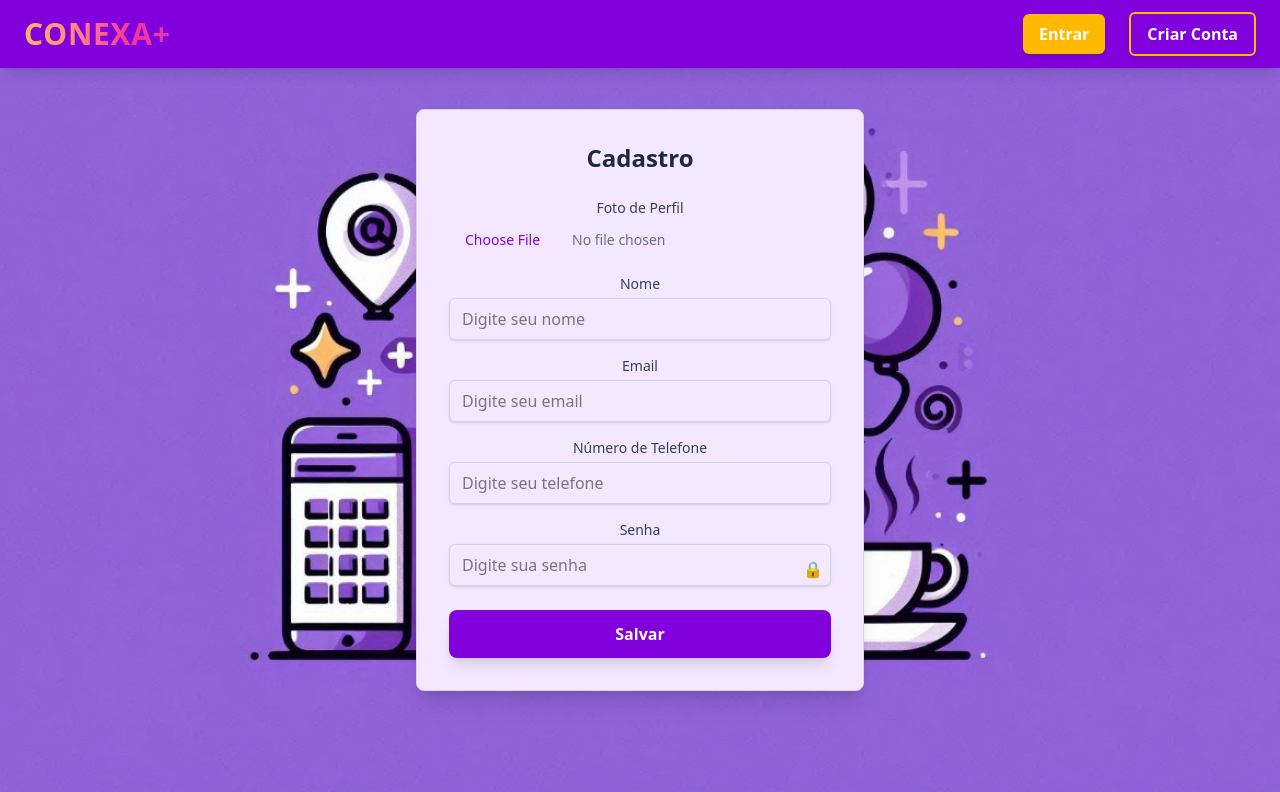
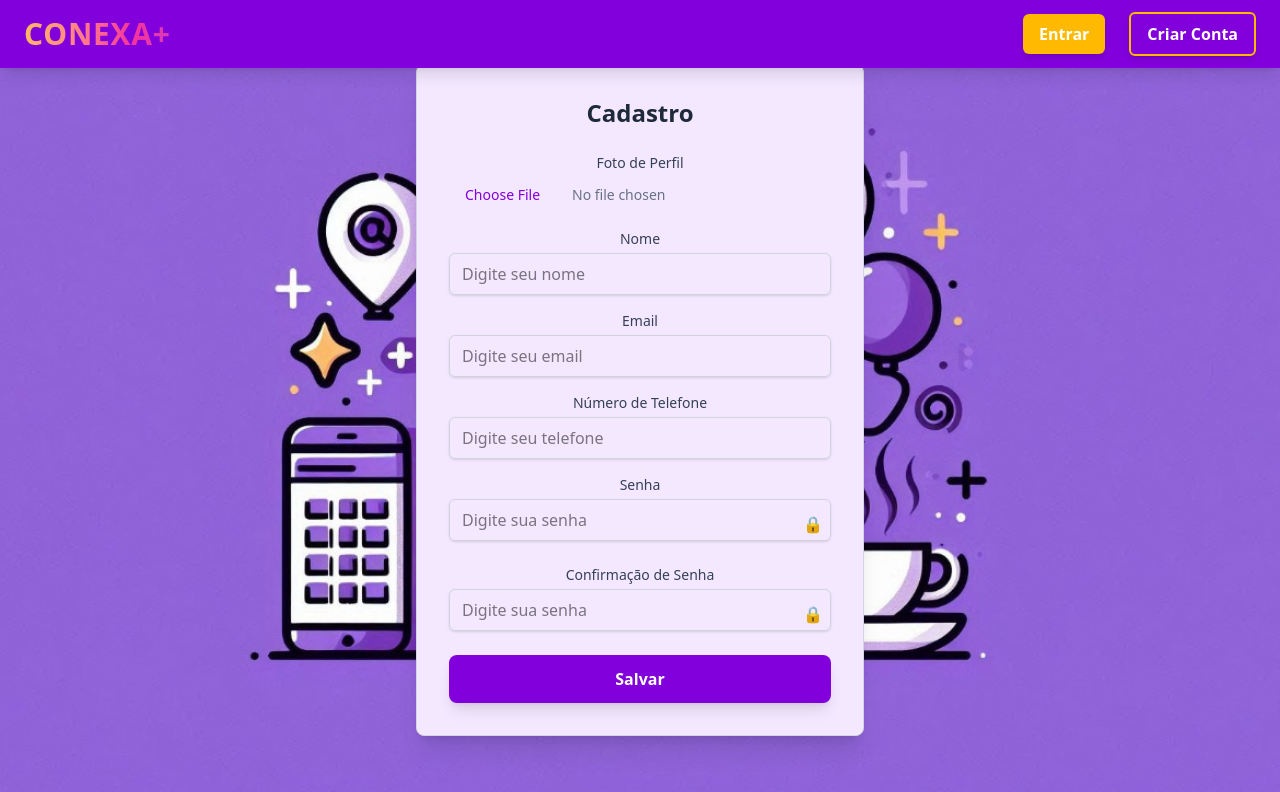
Before and after one commit to mathfraiz/Conexa, a React (Vite) app in the folder frontendReact/: page /cadastro in a window 1280 px wide. Shown: the top 792 px of the page. Built offline with nearby package versions, Linux system fonts and the light colour scheme.

Commit message:
Confirmação de Senha

```diff
--- a/frontendReact/src/paginas/Adm/adm.tsx
+++ b/frontendReact/src/paginas/Adm/adm.tsx
@@ -94,7 +94,7 @@ const Adm = () => {
 
   return (
     <div className="p-6 bg-gradient-to-br from-purple-100 to-white min-h-screen">
-      <Navbar isLogado={true} />
+      <Navbar/>
       <div className="max-w-6xl mx-auto bg-white rounded-3xl shadow-2xl p-8">
         <div className="flex justify-between items-center mb-6">
           <h2 className="text-3xl font-extrabold text-purple-700">Gerenciar Usuários</h2>
--- a/frontendReact/src/paginas/PaginaInicialLogin/PaginaInicialLogin.tsx
+++ b/frontendReact/src/paginas/PaginaInicialLogin/PaginaInicialLogin.tsx
@@ -95,7 +95,7 @@ const PaginaInicialLogin = () => {
     <div className="flex flex-col h-screen bg-[url(./logo.jpg)] text-white bg-cover bg-center bg-no-repeat">
       {/* Navbar fixa no topo */}
       <div className="flex-shrink-0">
-        <Navbar isLogado={true} />
+        <Navbar/>
       </div>
 
       {/* Container com aside fixo e main scrollável */}
--- a/frontendReact/src/paginas/cadastro/cadastro.tsx
+++ b/frontendReact/src/paginas/cadastro/cadastro.tsx
@@ -12,6 +12,7 @@ const Cadastro: React.FC = () => {
   const [email, setEmail] = useState("");
   const [telefone, setTelefone] = useState("");
   const [senha, setSenha] = useState("");
+  const [confirmacaosenha, setConfirmacaosenha] = useState("");
   const [imagemPreview, setImagemPreview] = useState<File | null>(null);
   // const [cep, setCep] = useState("");
   // const [endereco, setEndereco] = useState("");
@@ -23,6 +24,9 @@ const Cadastro: React.FC = () => {
   const [emailErro, setEmailErro] = useState("");
   const [senhaErro, setSenhaErro] = useState("");
   const [telefoneErro, setTelefoneErro] = useState("");
+  const [confirmacaosenhaErro, setConfirmacaosenhaErro] = useState("");
+  const [mostrarSenhaConf, setMostrarSenhaConf] = useState(false);
+
 
   // UI states
   const [mostrarRequisitosSenha, setMostrarRequisitosSenha] = useState(false);
@@ -182,6 +186,13 @@ const Cadastro: React.FC = () => {
       validarSenha(value) ? "" : "A senha não atende aos requisitos."
     );
   };
+  const handleConfirmacaosenhaChange = (e: React.ChangeEvent<HTMLInputElement>) => {
+    const value = e.target.value;
+    setConfirmacaosenha(value);
+    setConfirmacaosenhaErro(
+      validarSenha(value) ? "" : "A senha não atende aos requisitos."
+    );
+  };
 
   const handleKeyDown = (e: KeyboardEvent<HTMLInputElement>) => {
     if (!mostrarSugestoes || sugestoesEmail.length === 0) return;
@@ -267,6 +278,7 @@ const Cadastro: React.FC = () => {
     form.set("telefone", telefone);
     form.set("email", email);
     form.set("senha", senha);
+    form.set("confirmacaodesenha", confirmacaosenha)
     form.set("tipo", "usuario");
     const telefoneLimpo = telefone.replace(/\D/g, ""); // Resultado: "41999991234"
     form.set("telefone", telefoneLimpo);
@@ -300,7 +312,7 @@ const Cadastro: React.FC = () => {
         className="min-h-screen flex items-center justify-center bg-cover bg-center bg-no-repeat "
         style={{ backgroundImage: "url('/logo2.jpg')" }}
       >
-        <Navbar isLogado={false} />
+        <Navbar/>
         <div className="w-full max-w-md p-8 bg-purple-100 rounded-lg shadow-xl border border-gray-300">
           <div className="w-full max-w">
             <h2 className="text-2xl font-bold mb-6 text-gray-800">Cadastro</h2>
@@ -526,6 +538,31 @@ const Cadastro: React.FC = () => {
                   </div>
                 )}
               </div>
+              {/*Confirmação de Senha */}
+              <div className="mb-6 relative">
+                <label className="block text-sm font-medium text-gray-700">
+                  Confirmação de Senha
+                </label>
+                <div className="relative">
+                  <input
+                    type={mostrarSenhaConf ? "text" : "password"}
+                    placeholder="Digite sua senha"
+                    value={confirmacaosenha}
+                    onChange={handleConfirmacaosenhaChange}
+                   className={`mt-1 block w-full px-3 py-2 border ${
+                      confirmacaosenhaErro ? "border-red-500" : "border-gray-300"
+                    } rounded-md shadow-sm focus:ring-2 focus:ring-purple-500`}
+                    required
+                  />
+                   <button
+                    type="button"
+                    onClick={()=>(setMostrarSenhaConf(!mostrarSenhaConf))}
+                    className="absolute inset-y-0 right-2 top-2 flex items-center text-gray-500 hover:text-gray-700"
+                  >
+                    {mostrarSenhaConf ? "🔓" : "🔒"}
+                  </button>
+                </div>
+              </div>
 
               {/* Botão de Salvar */}
               <button
--- a/frontendReact/src/paginas/cadastroEvento/cadastroEvento.tsx
+++ b/frontendReact/src/paginas/cadastroEvento/cadastroEvento.tsx
@@ -147,7 +147,7 @@ const CriarEvento = () => {
   return (
     <div className="flex flex-col min-h-screen">
       <div className="h-16">
-        <Navbar isLogado={true} />
+        <Navbar/>
       </div>
 
       <div className="bg-[url(./logo.jpg)] min-h-screen flex items-center justify-center bg-gradient-to-br from-purple-50 to-purple-200 p-6 bg-cover bg-center bg-no-repeat">
--- a/frontendReact/src/paginas/index/index.tsx
+++ b/frontendReact/src/paginas/index/index.tsx
@@ -7,7 +7,7 @@ const Index = () => {
   return (
     <div className="min-h-screen flex flex-col bg-purple-50">
 
-      <Navbar isLogado={false} />
+      <Navbar/>
 
       <main className="flex-1 pt-28 px-6 md:px-16">
         {/* Título principal */}
--- a/frontendReact/src/paginas/inscritos/inscritos.tsx
+++ b/frontendReact/src/paginas/inscritos/inscritos.tsx
@@ -22,7 +22,7 @@ const Inscritos = () => {
 
   return (
     <div className="min-h-screen bg-gradient-to-tr from-white via-purple-50 to-purple-100 text-gray-800">
-      <Navbar isLogado={true} />
+      <Navbar/>
 
       <div className="flex flex-col md:flex-row pt-24 px-6 max-w-7xl mx-auto">
         {/* Sidebar */}
--- a/frontendReact/src/paginas/login/login.tsx
+++ b/frontendReact/src/paginas/login/login.tsx
@@ -107,7 +107,7 @@ const Login: React.FC = () => {
       className="h-screen flex flex-col items-center justify-center bg-cover bg-center"
       style={{ backgroundImage: "url('/logo2.jpg')" }}
     >
-      <Navbar isLogado={false} />
+      <Navbar/>
 
       <div className="flex flex-1 items-center justify-center">
         <div className="w-full max-w-md p-8 bg-purple-100 rounded-lg shadow-2xl border border-gray-300">
--- a/frontendReact/src/paginas/recuperação/recuperação.tsx
+++ b/frontendReact/src/paginas/recuperação/recuperação.tsx
@@ -95,7 +95,7 @@ const RecuperacaoSenha: React.FC = () => {
 
   return (
     <main className="h-screen flex flex-col items-center justify-center bg-cover bg-center" style={{ backgroundImage: "url('/logo2.jpg')" }}>
-      <Navbar login={true} />
+      <Navbar/>
       <div className="flex flex-1 items-center justify-center">
         <div className="w-full max-w-md p-8 bg-purple-100 rounded-lg shadow-2xl border border-gray-300">
           <h2 className="text-2xl font-bold mb-6 text-gray-800">Recuperação de Senha</h2>
```
